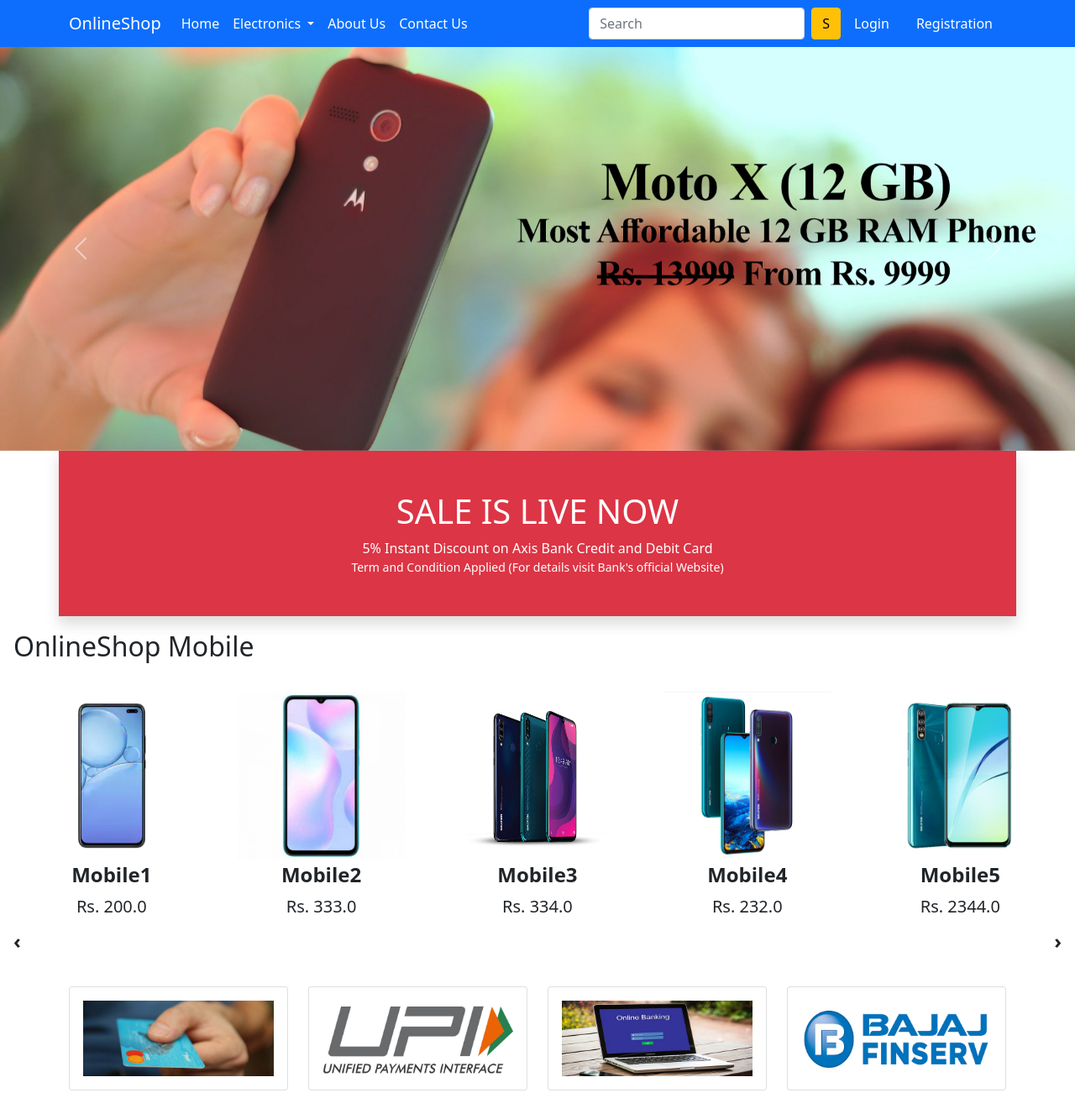
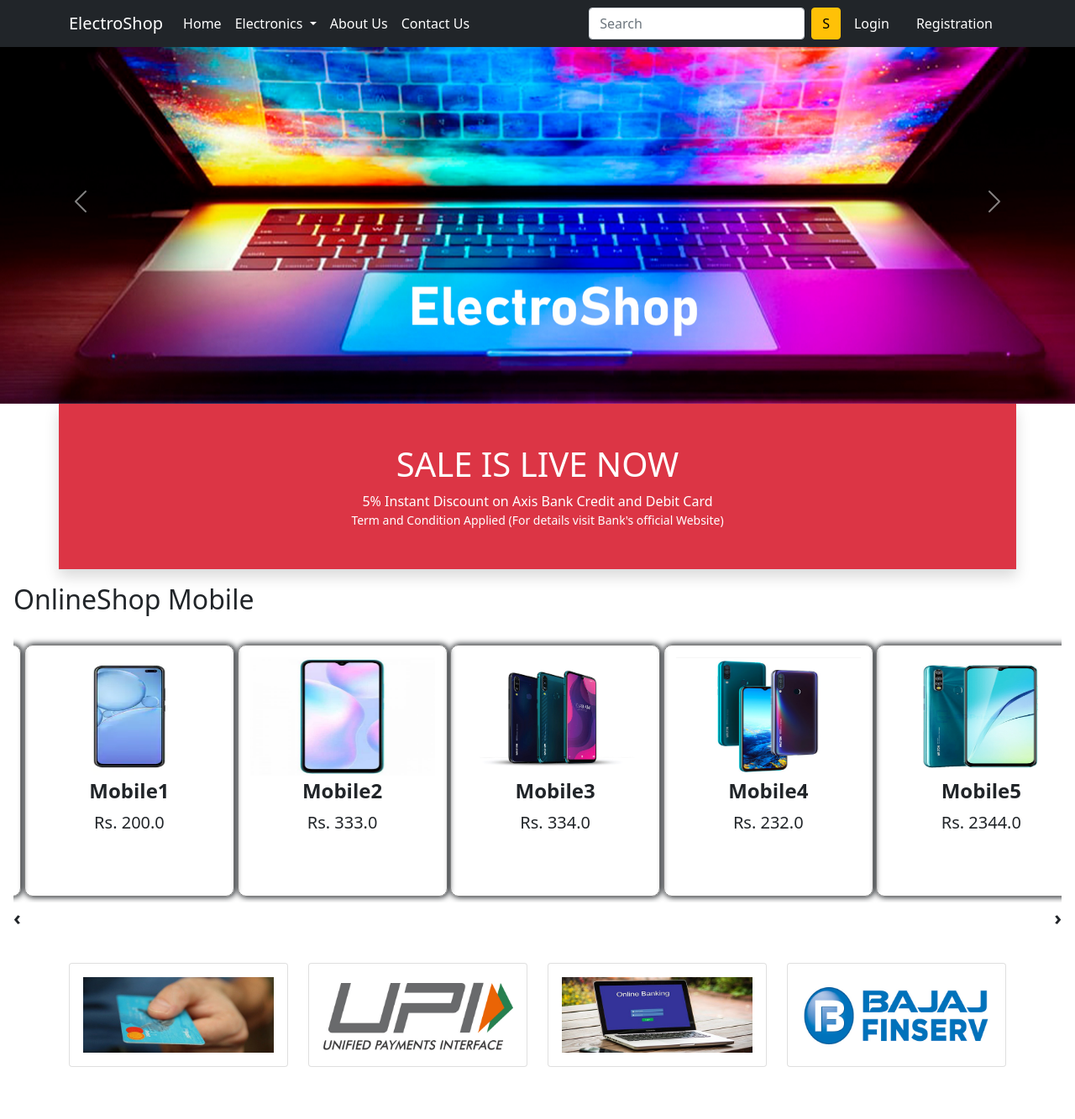
Before and after one commit to RKD1180/Versity-Project, a Django app: page / in a window 1280 px wide. Shown: the top 1333 px of the page at 84% size. Run offline with Django 3.2, Linux system fonts and the light colour scheme; data comes from the database, SQL or seed files in the repository; both versions use the stored data as it was after the commit; some libraries are stand-ins or nearby versions.

Commit message:
Update some css for items

```diff
--- a/onlineshop/app/static/app/css/style.css
+++ b/onlineshop/app/static/app/css/style.css
@@ -23,3 +23,13 @@
  font-size: 24px;
  font-weight: bold;
 }
+
+/* items */
+.item {
+    height: 300px;
+    width: 250px;
+    /* margin: 1px; */
+    padding: 14px;
+    border: 1px solid gray;
+    box-shadow: 1px 0px 7px 1px;
+}
--- a/onlineshop/app/templates/app/base.html
+++ b/onlineshop/app/templates/app/base.html
@@ -29,9 +29,9 @@
     </style>
   </head>
   <body>
-    <nav class="navbar navbar-expand-lg navbar-dark bg-primary">
+    <nav class="navbar navbar-expand-lg navbar-dark bg-dark fixed-top">
       <div class="container">
-        <a class="navbar-brand" href="/">OnlineShop</a>
+        <a class="navbar-brand" href="/">ElectroShop</a>
         <button
           class="navbar-toggler"
           type="button"
@@ -159,7 +159,7 @@
     <!-- Start Footer -->
     <footer class="container-fluid bg-dark text-center p-2 mt-5">
       <small class="text-white"
-        >Copyright &copy; 2021 || Designed By GeekyShows ||
+        >Copyright &copy; 2021 || Designed and Develop By Raton ||
       </small>
       <img
         src="{% static 'app/images/payment.png' %}"
--- a/onlineshop/app/templates/app/home.html
+++ b/onlineshop/app/templates/app/home.html
@@ -2,6 +2,7 @@
 <!--Banner Slider-->
 {% block title %} Home {% endblock title %} {% block banner_slider %}
 <!--Banner Slider-->
+{% comment %}
 <style>
   .item:hover {
     color: white;
@@ -10,6 +11,34 @@
     transition: 0.5s ease;
   }
 </style>
+{% endcomment %}
+
+<!--Add css -->
+<style>
+          {% block style %}
+        .item {
+          height: 300px;
+          width: 250px;
+          /* margin: 1px; */
+          padding: 14px;
+          border: 1px solid gray;
+          border-radius: 10px;
+          transition: 0.2s;
+    }
+    .item:hover{
+          box-shadow: 1px 0px 7px 1px rgba(16, 141, 235, 0.6);
+          opacity: 1 !important;
+
+          width: 265px;
+    }
+    .item img {
+
+      height: 141px;
+      width: 224px;
+  }
+          {% endblock style %}
+</style>
+<!--end add css -->
 <div
   id="carouselExampleControls"
   class="carousel slide"
@@ -18,28 +47,28 @@
   <div class="carousel-inner">
     <div class="carousel-item active">
       <img
-        src="{% static 'app/images/banner/b1.jpg' %}"
+        src="{% static 'app/images/banner/b5.png' %}"
         class="d-block w-100"
         alt="..."
       />
     </div>
     <div class="carousel-item">
       <img
-        src="{% static 'app/images/banner/b2.jpg' %}"
+        src="{% static 'app/images/banner/b6.png' %}"
         class="d-block w-100"
         alt="..."
       />
     </div>
     <div class="carousel-item">
       <img
-        src="{% static 'app/images/banner/b3.jpg' %}"
+        src="{% static 'app/images/banner/b7.png' %}"
         class="d-block w-100"
         alt="..."
       />
     </div>
     <div class="carousel-item">
       <img
-        src="{% static 'app/images/banner/b4.jpg' %}"
+        src="{% static 'app/images/banner/b8.png' %}"
         class="d-block w-100"
         alt="..."
       />
```
Also changed, not shown: onlineshop/app/templates/app/airphone.html (+26 -2 lines), onlineshop/app/templates/app/laptop.html (+24 -2 lines), onlineshop/app/templates/app/mobile.html (+25 -3 lines), onlineshop/app/templates/app/tablet.html (+25 -2 lines), onlineshop/app/static/app/images/banner/b5.png (added), onlineshop/app/static/app/images/banner/b6.png (added), onlineshop/app/static/app/images/banner/b7.png (added), onlineshop/app/static/app/images/banner/b8.png (added), onlineshop/db.sqlite3.
